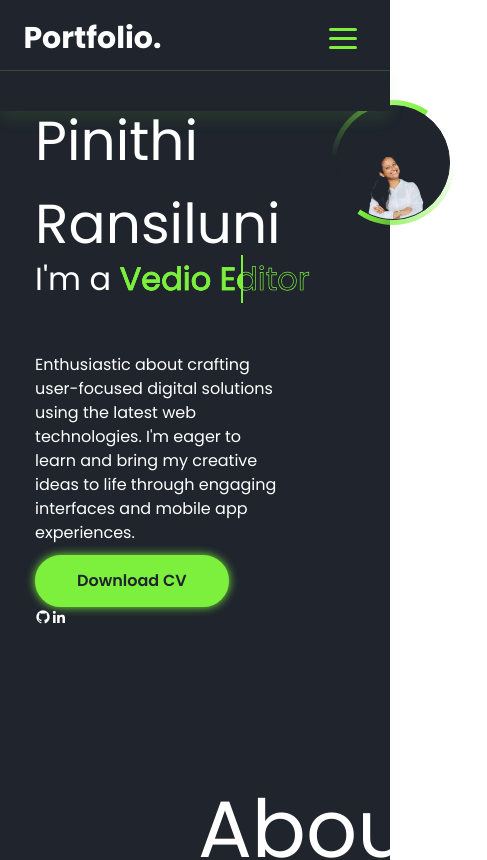
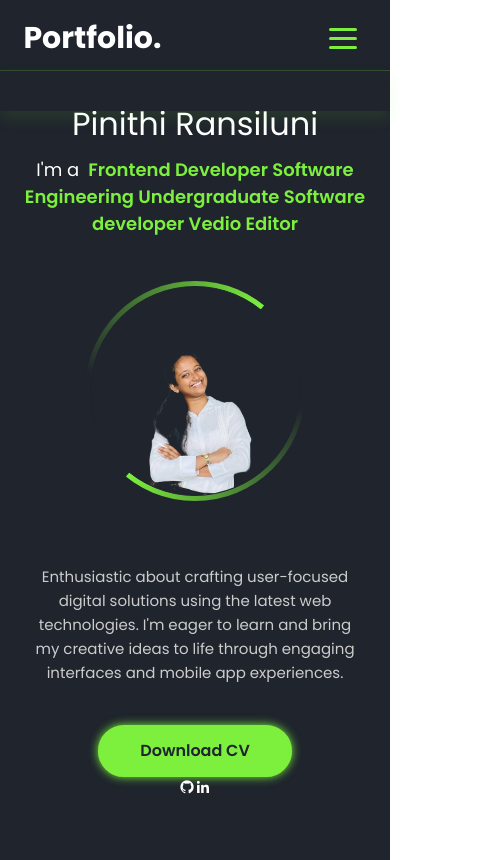
Before and after one commit to Ransiluni2003/Portfolio, a Next.js app: page / in a window 390 px wide. Shown: the top 860 px of the page, 487 px wide, since content can reach past the window. Built offline with nearby package versions, Linux system fonts and the light colour scheme.

Commit message:
Add mobile.css and load it via media link in layout

```diff
--- a/app/layout.tsx
+++ b/app/layout.tsx
@@ -30,6 +30,8 @@ export default function RootLayout({
           href="https://unpkg.com/boxicons@2.1.4/css/boxicons.min.css"
           rel="stylesheet"
         />
+        {/* Mobile-only overrides loaded via media */}
+        <link rel="stylesheet" href="/mobile.css" media="(max-width: 1024px)" />
       </head>
       <body
         className="antialiased"
--- /dev/null
+++ b/public/mobile.css
@@ -0,0 +1,147 @@
+/* Mobile overrides - loaded only for max-width:1024px */
+
+@media (max-width: 1024px) {
+    .home {
+        height: auto;
+        min-height: 100vh;
+        display: flex;
+        flex-direction: column;
+        text-align: center;
+        gap: 24px;
+        padding: 100px 6% 40px;
+    }
+
+    .home-info {
+        order: 1;
+        width: 100%;
+    }
+
+    .home-info h1 {
+        font-size: 40px;
+    }
+
+    .home-info h2 {
+        font-size: 18px;
+        margin-top: 8px;
+        margin-bottom: 0;
+    }
+
+    .home-info h2 span {
+        position: static;
+        display: inline;
+        -webkit-text-stroke: 0 !important;
+        color: #7cf03d;
+        animation: none !important;
+        animation-delay: unset !important;
+        font-weight: 600;
+    }
+
+    .home-info h2 span::before {
+        display: none !important;
+        content: none !important;
+    }
+
+    .home-img {
+        order: 2;
+        width: 100%;
+        margin: 30px 0;
+        display: flex;
+        justify-content: center;
+    }
+
+    .home-img .img-box {
+        width: 340px;
+        height: 340px;
+        margin: 0 auto;
+    }
+
+    .home-img img {
+        width: 100%;
+        height: auto;
+        object-fit: cover;
+    }
+
+    .home-info-bottom {
+        order: 3;
+        width: 100%;
+        padding: 20px 0;
+    }
+
+    .home-info-bottom p {
+        margin-top: 0;
+        margin-bottom: 20px;
+        font-size: 15px;
+        line-height: 1.6;
+        color: #ccc;
+        padding: 0 10px;
+    }
+
+    .home-info .btn-sci,
+    .home-info-bottom .btn-sci {
+        justify-content: center;
+        flex-wrap: wrap;
+        margin-top: 10px;
+    }
+}
+
+@media (max-width: 768px) {
+    body {
+        overflow-x: hidden;
+        scroll-snap-type: none;
+    }
+
+    .home {
+        flex-direction: column;
+        align-items: center;
+    }
+
+    .home-info-top {
+        width: 100%;
+        order: 1;
+    }
+
+    .home-img {
+        order: 2;
+        width: 100%;
+        margin: 20px 0;
+    }
+
+    .home-info-bottom {
+        width: 100%;
+        order: 3;
+    }
+
+    .bars-animation {
+        display: none;
+    }
+
+    .project-card {
+        width: 100%;
+        max-width: 100%;
+        padding: 20px;
+        flex-direction: column;
+        align-items: center;
+        text-align: center;
+    }
+
+    .project-img {
+        width: 100%;
+        max-width: 320px;
+        height: auto;
+    }
+}
+
+@media (max-width: 480px) {
+    .home-info h1 {
+        font-size: 32px;
+    }
+
+    .home-info p {
+        font-size: 14px;
+    }
+
+    .home-img .img-box {
+        width: 220px;
+        height: 220px;
+    }
+}
```
